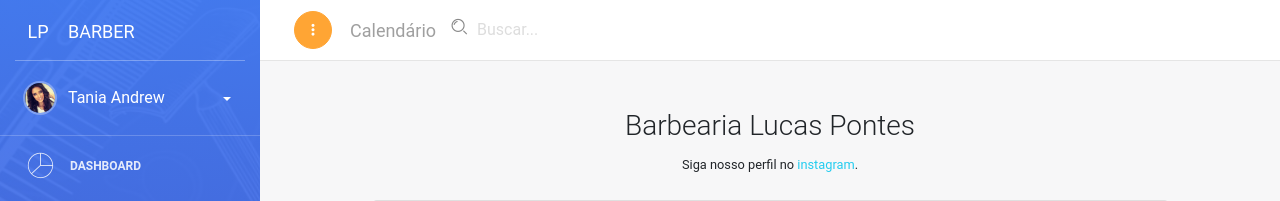
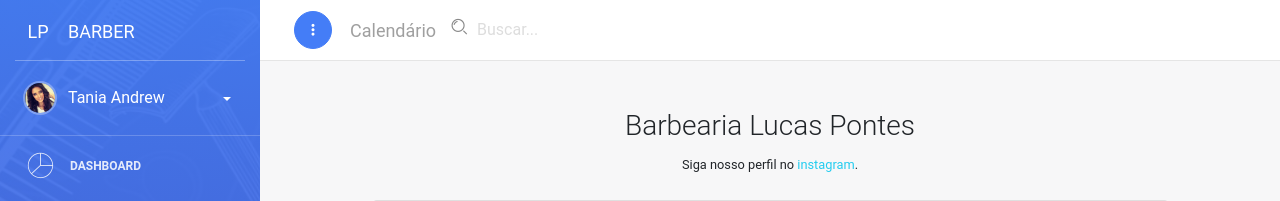
Before and after one commit to AlfaPhD/django_schedule, a Django app: page /teste/ in a window 1280 px wide. Shown: the top 201 px of the page. Run offline with Django 3.2, Linux system fonts and the light colour scheme; data that the repository does not hold is empty; some libraries are stand-ins or nearby versions.

Commit message:
[UP] subindo correção no template, login e navbar

```diff
--- a/website/templates/registration/login.html
+++ b/website/templates/registration/login.html
@@ -17,7 +17,7 @@
 {#                <input type='password' placeholder="Password" name='password' value=''>#}
                 {{ form.password }}
             </div>
-            <input class='button' type='submit' name='' value='Sign In'>
+            <input class='button btn' type='submit' name='' value='Sign In'>
 
         </form>
         {{ form.non_field_errors }}
--- a/website/templates/website/includes/navbar.html
+++ b/website/templates/website/includes/navbar.html
@@ -2,12 +2,12 @@
     <div class="container-fluid">
         <div class="navbar-wrapper">
             <div class="navbar-minimize">
-                <button id="minimizeSidebar" class="btn btn-warning btn-fill btn-round btn-icon d-none d-lg-block">
+                <button id="minimizeSidebar" class="btn btn-primary btn-fill btn-round btn-icon d-none d-lg-block">
                     <i class="fa fa-ellipsis-v visible-on-sidebar-regular"></i>
                     <i class="fa fa-navicon visible-on-sidebar-mini"></i>
                 </button>
             </div>
-            <a class="navbar-brand" href="../agenda/"> Calendário </a>
+            <a class="navbar-brand"  href="../agenda/"> Calendário </a>
         </div>
         <button class="navbar-toggler navbar-toggler-right" type="button" data-toggle="collapse" aria-controls="navigation-index" aria-expanded="false" aria-label="Toggle navigation">
             <span class="navbar-toggler-bar burger-lines"></span>
```
Also changed, not shown: db_.sqlite3.
